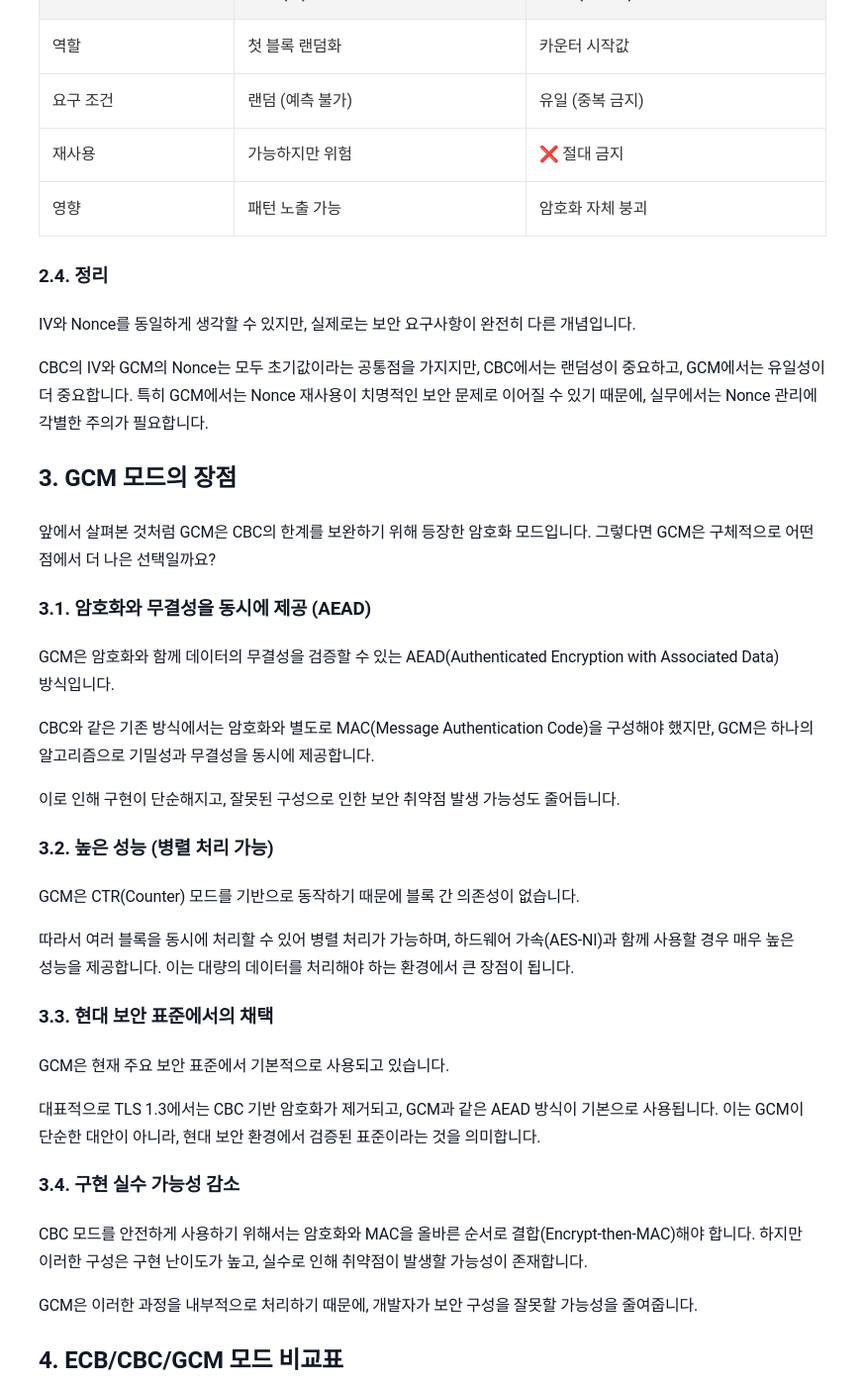
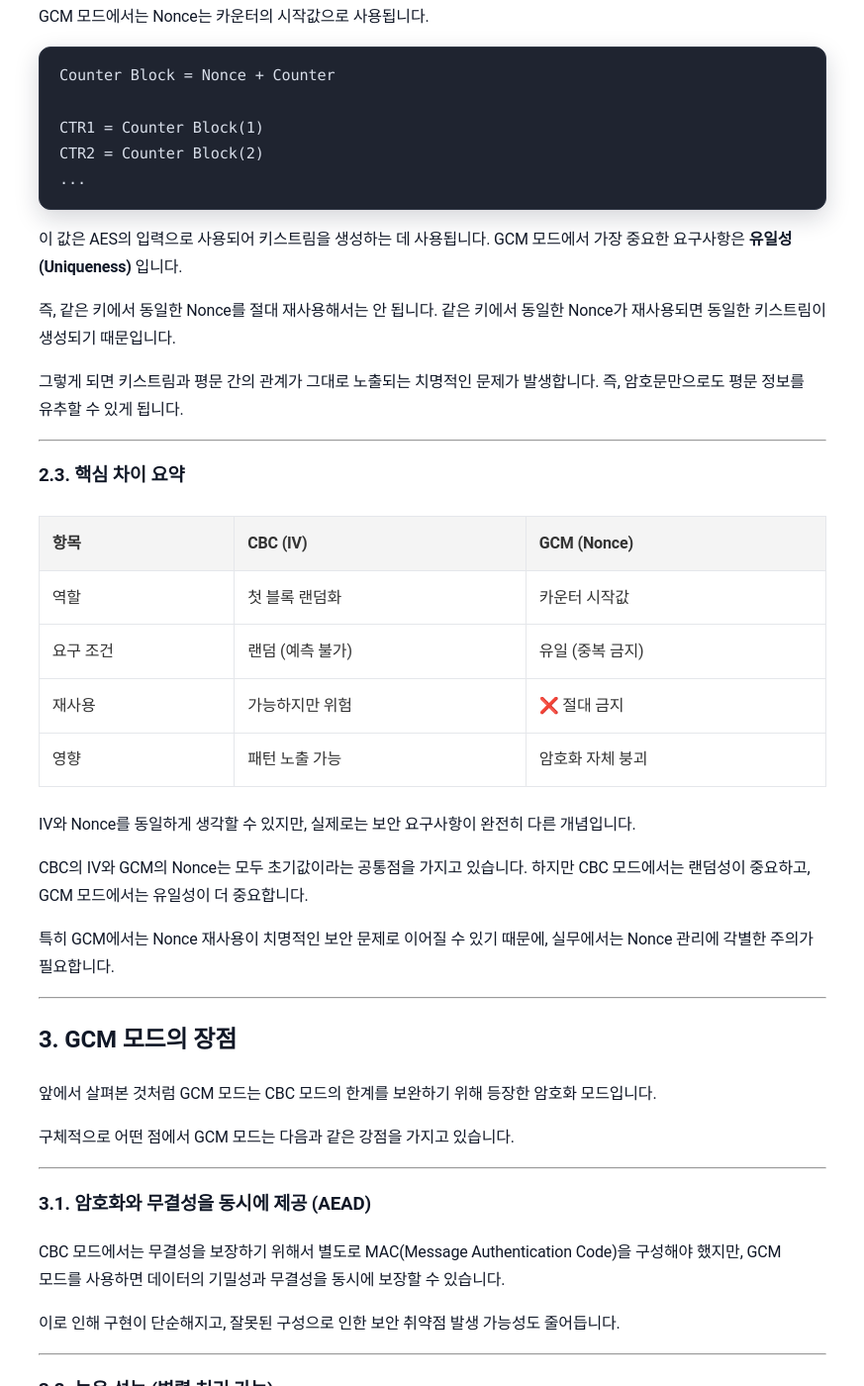
Before and after one commit to sanghoon-lee/sanghoon-lee.github.io, a Jekyll site: the page built from _posts/2026-03-21-aes-gcm.md, in a window 1280 px wide and 1400 px high, scrolled down 4351 px. Shown: the whole window at 99% size, without its empty margins (203-1076 px from the left). Built offline with Jekyll 4.4.1, drawn with Linux system fonts in a browser that asks for light colours; nearby versions of some CDN libraries; comment, search, counter and statistics services are not loaded; some of the changed text lies outside the part shown.

Commit message:
aes-gcm 모드 포스팅 수정

````diff
--- a/_posts/2026-03-21-aes-gcm.md
+++ b/_posts/2026-03-21-aes-gcm.md
@@ -2,28 +2,36 @@
 layout: post
 title: "[학습기록] 대칭키 암호화 모드 비교: 실무에서 GCM을 선택해야 하는 이유"
 date: 2026-03-21
+description: 실무에서 암호화 모드로 GCM을 선택해야 하는 이유를 정리해서 작성한 포스팅입니다.
+image: /assets/images/lock.png
 categories: 학습기록
 ---
 
 최근 소프트웨어 개발에서 보안의 중요성은 점점 더 커지고 있습니다. 개인정보 유출과 같은 보안 사고가 지속적으로 발생하면서, 데이터를 안전하게 보호하기 위해 암호화는 이제 선택이 아니라 필수적인 요소가 되었습니다.
 
-이러한 흐름 속에서 대칭키 암호화 알고리즘인 AES는 사실상 표준처럼 사용되고 있습니다. 다양한 라이브러리와 플랫폼에서도 기본 암호화 방식으로 `AES`를 제공하고 있으며, 실무에서도 가장 널리 사용되는 알고리즘입니다.
+이러한 흐름 속에서 대칭키 암호화 알고리즘인 AES는 사실상 표준처럼 사용되고 있습니다. 다양한 라이브러리와 플랫폼에서 **AES**를 기본 알고리즘으로 지원하고 있습니다.
 
-하지만, `AES`를 사용해서 암호화를 한다고 해서 무조건 안전하다고 할 수 있을까요?
+하지만, **AES** 알고리즘을 사용한다고 해서 무조건 안전하다고 할 수 있을까요?
 
-## 1. 대칭키 암호화 알고리즘의 암호화 모드
+---
 
-`AES`는 데이터를 일정한 크기의 블록 단위로 나누어 암호화하는 블록 암호(Block Cipher) 방식의 알고리즘입니다. 여러 개로 나눠진 데이터 블록을 어떤 방식으로 암호화할지 결정하는 것이 바로 **암호화 모드(Mode of Operation)** 입니다.
+## 1. 대칭키 알고리즘의 암호화 모드
+
+**AES**는 데이터를 일정한 크기의 블록 단위로 나누어 암호화하는 블록 암호(Block Cipher) 방식의 알고리즘입니다.
+
+여러 개로 나눠진 데이터 블록을 어떤 방식으로 암호화할지 결정하는 것이 바로 **암호화 모드(Mode of Operation)** 입니다.
 
 암호화 모드는 단순한 구현 방식의 차이가 아니라, 보안 수준과 특성을 결정짓는 중요한 요소입니다.
 
-대표적으로 사용되는 암호화 모드에는 ECB, CBC, GCM 등이 있습니다. 이 모드들은 시간의 흐름에 따라 점진적으로 발전해 왔으며, 각각의 한계와 개선 과정을 통해 현재의 표준이 만들어졌습니다.
+대표적으로 사용되는 암호화 모드에는 ECB, CBC, GCM 등이 있습니다. 이 모드들은 시간의 흐름에 따라 점진적으로 발전해 왔습니다.
+
+---
 
 ### 1.1. ECB 모드
 
 가장 단순한 방식은 ECB(Electronic Codebook) 모드입니다.
 
-ECB는 각 블록을 독립적으로 암호화하는 방식으로, 동일한 평문 블록은 항상 동일한 암호문 블록으로 변환됩니다. 구현이 단순하다는 장점이 있지만, 데이터의 패턴이 그대로 노출되는 치명적인 문제가 있습니다.
+ECB는 각 블록을 독립적으로 암호화하는 방식으로, 동일한 평문 블록은 항상 동일한 암호문 블록으로 변환됩니다.
 
 ```nohighlight
 [ P1 ] → AES → [ C1 ]
@@ -35,19 +43,15 @@ P1~4: PlainText Block
 C1~4: Ciphered Block(Result)
 ```
 
-> ECB → `❌ 패턴 노출`
+구현이 단순하다는 장점이 있지만, 데이터의 패턴이 그대로 노출되는 치명적인 문제가 있습니다.
+
+---
 
 ### 1.2. CBC 모드
 
-이러한 문제를 개선하기 위해 등장한 것이 CBC(Cipher Block Chaining) 모드입니다.
+이러한 문제를 개선하기 위해 등장한 방식이 CBC(Cipher Block Chaining) 모드입니다.
 
-CBC는 이전 블록의 암호화 결과를 다음 블록에 반영하는 방식으로, 같은 데이터라도 서로 다른 암호문이 생성되도록 합니다. 이로 인해 ECB에서 발생하던 패턴 노출 문제는 해결할 수 있었습니다.
-
-하지만 CBC 역시 한계를 가지고 있습니다.
-
-암호화 자체는 안전하지만, 데이터의 위변조를 검증하는 기능은 제공하지 않습니다. 따라서 무결성을 보장하기 위해서는 별도의 MAC(Message Authentication Code)이 필요합니다. (예: HMAC과 같은 방식)
-
-그리고 구현 방식에 따라 Padding Oracle Attack과 같은 취약점이 발생할 수 있습니다.
+CBC 모드에서는 이전 블록의 암호화 결과를 다음 블록에 반영하는 방식으로 같은 데이터라도 서로 다른 암호문을 생성합니다. 이로 인해 ECB 모드에서 발생하던 패턴 노출 문제는 해결할 수 있었습니다.
 
 ```nohighlight
 IV(Initial Vector)
@@ -61,15 +65,21 @@ P1~4: PlainText Block
 C1~4: Ciphered Block(Result)
 ```
 
-> CBC → `⚠️ 암호화는 안전하지만 무결성을 보장하지 못함`
+하지만 CBC 모드 역시 한계를 가지고 있습니다.
+
+암호화 자체는 안전하지만 데이터의 위·변조를 검증하는 기능은 제공하지 않습니다. 따라서 무결성을 보장하기 위해서는 MAC(Message Authentication Code)이 별도로 필요합니다. (예: HMAC과 같은 방식)
+
+그리고 구현 방식에 따라 Padding Oracle Attack과 같은 보안 취약점이 발생할 수 있습니다.
+
+---
 
 ### 1.3. GCM 모드
 
-이러한 문제를 해결하기 위해 등장하고, 현재 표준으로 자리잡은 방식이 GCM(Galois/Counter Mode)입니다.
+GCM 모드는 데이터를 암호화하면서 무결성까지 함께 보장할 수 있는 AEAD(Authenticated Encryption with Associated Data) 방식입니다.
 
-GCM은 단순히 데이터를 암호화하는 것을 넘어, 데이터의 무결성까지 함께 검증할 수 있는 AEAD(Authenticated Encryption with Associated Data) 방식입니다. 즉, 암호화와 동시에 위변조 여부까지 확인할 수 있기 때문에 현대의 보안 요구사항을 충족하는 방식이라고 볼 수 있습니다.
+즉, 암호화된 데이터의 위·변조 여부까지 확인할 수 있기 때문에 현대의 보안 요구사항을 충족하는 방식이라고 볼 수 있습니다.
 
-또한 병렬 처리가 가능해 성능 측면에서도 유리하여, 현재는 TLS와 같은 주요 보안 프로토콜에서도 기본적으로 사용되고 있습니다.
+또한 병렬 처리가 가능해 성능 측면에서도 유리합니다. 이런 이유로 현재는 TLS와 같은 주요 보안 프로토콜에서도 기본으로 사용되고 있습니다.
 
 ```nohighlight
 Nonce (Initial Value for Counter)
@@ -99,21 +109,41 @@ P1~4: PlainText Block
 C1~4: Ciphered Block(Result)
 ```
 
-GCM은 데이터를 직접 암호화하는 방식이 아니라, AES를 이용해 키스트림(K1~K4)을 생성한 뒤 평문(P1~P4)과 XOR하는 방식으로 동작합니다. 이때 CTR 값은 AES의 입력으로 사용되며, AES의 출력으로 생성된 키스트림이 실제 암호화에 사용됩니다.
+GCM은 데이터를 직접 암호화하는 방식이 아니라, AES를 이용해 키스트림(K1~K4)을 생성한 뒤 평문(P1~P4)과 XOR하는 방식으로 동작합니다.
+
+이때 CTR 값은 AES의 입력으로 사용되며, AES의 출력으로 생성된 키스트림이 실제 암호화에 사용됩니다.
 
 > GCM → `✅ 암호화 + 무결성 보장(현대 표준)`
 
+---
+
 ### 1.4. 암호화 모드 선택의 중요성
 
-이처럼 같은 AES 알고리즘을 사용하더라도 어떤 암호화 모드를 선택하느냐에 따라 보안 수준은 크게 달라집니다. 과거에는 CBC가 표준적인 선택이었지만, 현재는 무결성까지 함께 보장하는 GCM이 사실상의 표준으로 자리잡았습니다.
+이처럼 같은 동잃한 알고리즘을 사용하더라도 어떤 암호화 모드를 선택하느냐에 따라 보안 수준은 크게 달라집니다.
 
-AES라는 알고리즘 자체보다 더 중요한 것은 **“어떤 암호화 모드를 사용하는가”입니다.** 즉, 암호화 알고리즘 자체보다 암호화 모드 선택이 보안 수준을 결정한다고 볼 수 있습니다.
+즉, 암호화 알고리즘 자체보다 암호화 모드 선택이 보안 수준을 결정한다고 볼 수 있습니다.
 
-## 2. CBC의 IV와 GCM의 Nonce의 차이
+| 항목 | ECB | CBC | GCM |
+|------|-----|-----|-----|
+| 보안성 | ❌ 매우 낮음 | ⚠️ 보통 | ✅ 높음 |
+| 패턴 노출 | 있음 | 없음 | 없음 |
+| 무결성 검증 | 없음 | 없음 | 있음 |
+| 병렬 처리 | 가능 | 불가능 | 가능 |
+| 실무 권장 | ❌ 사용 금지 | ⚠️ 제한적 | ✅ 권장 |
 
-CBC의 IV와 GCM의 Nonce가 비슷한 개념처럼 보일 수 있습니다. 실제로 두 값 모두 암호화 과정에서 초기값으로 사용된다는 공통점이 있습니다. 하지만 보안 관점에서 보면 이 둘은 중요한 차이를 가지고 있습니다.
+과거에는 CBC 모드가 표준적인 선택이었지만 현재는 무결성까지 함께 보장되는 GCM 모드가 사실상의 표준으로 자리잡고 있습니다.
 
-### 2.1. CBC의 IV
+---
+
+## 2. CBC 모드의 IV와 GCM 모드의 Nonce 비교
+
+CBC 모드의 IV와 GCM 모드의 Nonce가 비슷한 개념처럼 보일 수 있습니다. 실제로 두 값 모두 암호화 과정에서 초기값으로 사용된다는 공통점이 있습니다.
+
+하지만 중요한 차이가 있습니다.
+
+---
+
+### 2.1. CBC 모드의 IV(Initial Vector)
 
 CBC 모드에서 IV는 첫 번째 블록을 암호화할 때 사용되는 초기값입니다.
 
@@ -123,9 +153,13 @@ C1 = AES(P1 ⊕ IV)
 
 IV의 가장 중요한 요구사항은 **예측 불가능성(Randomness)** 입니다. 같은 평문이라도 다른 암호문이 생성되도록 하기 위해 매번 랜덤하게 생성해야 합니다.
 
-IV가 재사용되면 즉시 암호화가 깨지는 수준의 문제로 이어지지는 않지만, 보안성이 약해질 수 있습니다. 많은 개발자들이 이런 개념을 정확하게 인지하지 못하고 있기 때문에, 실무에서도 IV를 매번 동일하게 사용하는 경우가 자주 보입니다.
+IV가 재사용되면 즉시 암호화가 깨지는 수준의 문제로 이어지지는 않지만, 보안성이 약해질 수 있습니다.
 
-### 2.2. GCM의 Nonce
+하지만 많은 개발자들이 이런 개념을 정확하게 인지하지 못하고 IV를 동일한 값으로 재사용하는 경우가 실무에서도 자주 보이는 편입니다.
+
+---
+
+### 2.2. GCM 모드의 Nonce
 
 GCM 모드에서는 Nonce는 카운터의 시작값으로 사용됩니다.
 
@@ -137,11 +171,15 @@ CTR2 = Counter Block(2)
 ...
 ```
 
-이 값은 AES의 입력으로 사용되어 키스트림을 생성하는 데 사용됩니다. GCM에서 가장 중요한 요구사항은 **유일성(Uniqueness)** 입니다.
+이 값은 AES의 입력으로 사용되어 키스트림을 생성하는 데 사용됩니다. GCM 모드에서 가장 중요한 요구사항은 **유일성(Uniqueness)** 입니다.
 
-즉, 같은 키에서 동일한 Nonce를 절대 재사용해서는 안 됩니다. 같은 키에서 동일한 Nonce가 재사용되면, 동일한 키스트림이 생성되기 때문입니다. 그렇게 되면 키스트림과 평문 간의 관계가 그대로 노출되는 치명적인 문제가 발생합니다. 즉, 암호문만으로도 평문 정보를 유추할 수 있게 됩니다.
+즉, 같은 키에서 동일한 Nonce를 절대 재사용해서는 안 됩니다. 같은 키에서 동일한 Nonce가 재사용되면 동일한 키스트림이 생성되기 때문입니다.
 
-### 2.3. 핵심 차이
+그렇게 되면 키스트림과 평문 간의 관계가 그대로 노출되는 치명적인 문제가 발생합니다. 즉, 암호문만으로도 평문 정보를 유추할 수 있게 됩니다.
+
+---
+
+### 2.3. 핵심 차이 요약
 
 | 항목 | CBC (IV) | GCM (Nonce) |
 |------|----------|-------------|
@@ -150,54 +188,65 @@ CTR2 = Counter Block(2)
 | 재사용 | 가능하지만 위험 | ❌ 절대 금지 |
 | 영향 | 패턴 노출 가능 | 암호화 자체 붕괴 |
 
-### 2.4. 정리
 
 IV와 Nonce를 동일하게 생각할 수 있지만, 실제로는 보안 요구사항이 완전히 다른 개념입니다.
 
-CBC의 IV와 GCM의 Nonce는 모두 초기값이라는 공통점을 가지지만, CBC에서는 랜덤성이 중요하고, GCM에서는 유일성이 더 중요합니다. 특히 GCM에서는 Nonce 재사용이 치명적인 보안 문제로 이어질 수 있기 때문에, 실무에서는 Nonce 관리에 각별한 주의가 필요합니다.
+CBC의 IV와 GCM의 Nonce는 모두 초기값이라는 공통점을 가지고 있습니다. 하지만 CBC 모드에서는 랜덤성이 중요하고, GCM 모드에서는 유일성이 더 중요합니다.
+
+특히 GCM에서는 Nonce 재사용이 치명적인 보안 문제로 이어질 수 있기 때문에, 실무에서는 Nonce 관리에 각별한 주의가 필요합니다.
+
+---
 
 ## 3. GCM 모드의 장점
 
-앞에서 살펴본 것처럼 GCM은 CBC의 한계를 보완하기 위해 등장한 암호화 모드입니다. 그렇다면 GCM은 구체적으로 어떤 점에서 더 나은 선택일까요?
+앞에서 살펴본 것처럼 GCM 모드는 CBC 모드의 한계를 보완하기 위해 등장한 암호화 모드입니다.
+
+구체적으로 어떤 점에서 GCM 모드는 다음과 같은 강점을 가지고 있습니다.
+
+---
 
 ### 3.1. 암호화와 무결성을 동시에 제공 (AEAD)
 
-GCM은 암호화와 함께 데이터의 무결성을 검증할 수 있는 AEAD(Authenticated Encryption with Associated Data) 방식입니다.
-
-CBC와 같은 기존 방식에서는 암호화와 별도로 MAC(Message Authentication Code)을 구성해야 했지만, GCM은 하나의 알고리즘으로 기밀성과 무결성을 동시에 제공합니다.
+CBC 모드에서는 무결성을 보장하기 위해서 별도로 MAC(Message Authentication Code)을 구성해야 했지만, GCM 모드를 사용하면 데이터의 기밀성과 무결성을 동시에 보장할 수 있습니다.
 
 이로 인해 구현이 단순해지고, 잘못된 구성으로 인한 보안 취약점 발생 가능성도 줄어듭니다.
+
+---
 
 ### 3.2. 높은 성능 (병렬 처리 가능)
 
 GCM은 CTR(Counter) 모드를 기반으로 동작하기 때문에 블록 간 의존성이 없습니다.
 
-따라서 여러 블록을 동시에 처리할 수 있어 병렬 처리가 가능하며, 하드웨어 가속(AES-NI)과 함께 사용할 경우 매우 높은 성능을 제공합니다. 이는 대량의 데이터를 처리해야 하는 환경에서 큰 장점이 됩니다.
+따라서 여러 블록을 동시에 처리할 수 있어 병렬 처리가 가능합니다. 특히 하드웨어 가속(AES-NI)과 함께 사용할 경우 매우 높은 성능을 제공합니다.
+
+이는 대량의 데이터를 처리해야 하는 환경에서 큰 장점이 됩니다.
+
+---
 
 ### 3.3. 현대 보안 표준에서의 채택
 
 GCM은 현재 주요 보안 표준에서 기본적으로 사용되고 있습니다.
 
-대표적으로 TLS 1.3에서는 CBC 기반 암호화가 제거되고, GCM과 같은 AEAD 방식이 기본으로 사용됩니다. 이는 GCM이 단순한 대안이 아니라, 현대 보안 환경에서 검증된 표준이라는 것을 의미합니다.
+대표적으로 TLS 1.3 표준에서는 CBC 기반 암호화가 제거되고 GCM 모드와 같은 AEAD 방식이 기본으로 사용됩니다.
+
+이는 GCM 모드가 단순한 대안이 아니라, 현대 보안 환경에 최적화된 사실상의 표준이라는 것을 의미합니다.
+
+---
 
 ### 3.4. 구현 실수 가능성 감소
 
 CBC 모드를 안전하게 사용하기 위해서는 암호화와 MAC을 올바른 순서로 결합(Encrypt-then-MAC)해야 합니다. 하지만 이러한 구성은 구현 난이도가 높고, 실수로 인해 취약점이 발생할 가능성이 존재합니다.
 
-GCM은 이러한 과정을 내부적으로 처리하기 때문에, 개발자가 보안 구성을 잘못할 가능성을 줄여줍니다.
+GCM 모드에서는 이러한 과정이 내부적으로 처리되기 때문에 개발자가 보안 구성을 잘못할 가능성을 줄여듭니다.
 
-## 4. ECB/CBC/GCM 모드 비교표
+---
 
-| 항목 | ECB | CBC | GCM |
-|------|-----|-----|-----|
-| 보안성 | ❌ 매우 낮음 | ⚠️ 보통 | ✅ 높음 |
-| 패턴 노출 | 있음 | 없음 | 없음 |
-| 무결성 검증 | 없음 | 없음 | 있음 |
-| 병렬 처리 | 가능 | 불가능 | 가능 |
-| 실무 권장 | ❌ 사용 금지 | ⚠️ 제한적 | ✅ 권장 |
+## 4. 마무리
 
-## 5. 정리
+GCM 모드는 현대 보안 요구사항을 반영한 실무 중심의 암호화 표준이라고 볼 수 있습니다.
 
-GCM은 단순히 새로운 암호화 모드가 아니라, 현대 보안 요구사항을 반영한 실무 중심의 표준이라고 볼 수 있습니다. 따라서 특별한 이유가 없다면 대칭키 암호화에서는 GCM 모드를 사용하는 것이 가장 안전한 선택입니다.
+따라서 특별한 이유가 없다면 대칭키 암호화에서는 GCM 모드를 사용하는 것이 가장 안전한 선택입니다.
 
-즉, 현대 시스템에서는 AES-GCM이 기본 선택지라고 볼 수 있습니다.
+---
+
+#암호화 #AES #ECB #CBC #GCM
````
Also changed, not shown: _posts/2026-03-15-proxy-nexus.md (+2 -2 lines).
